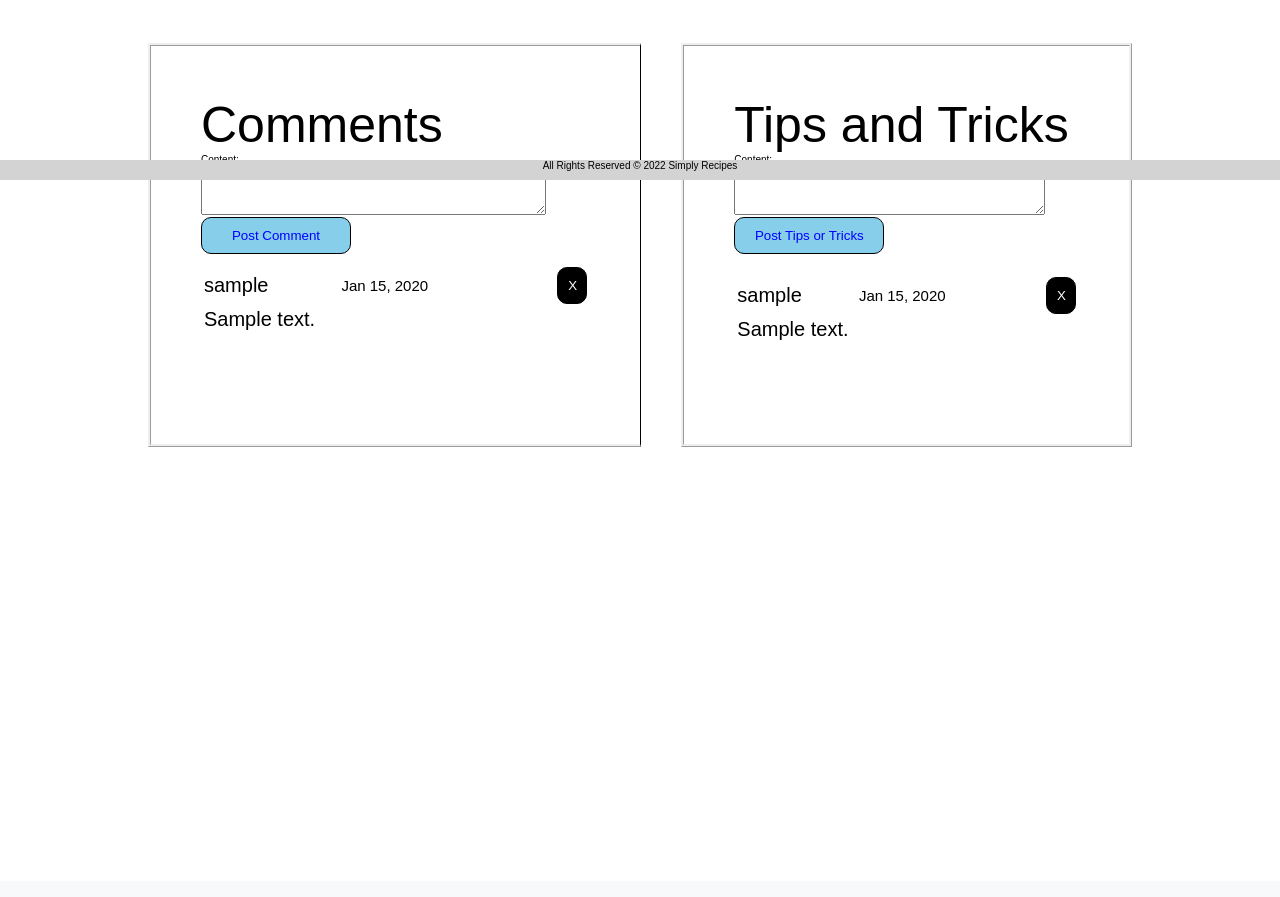
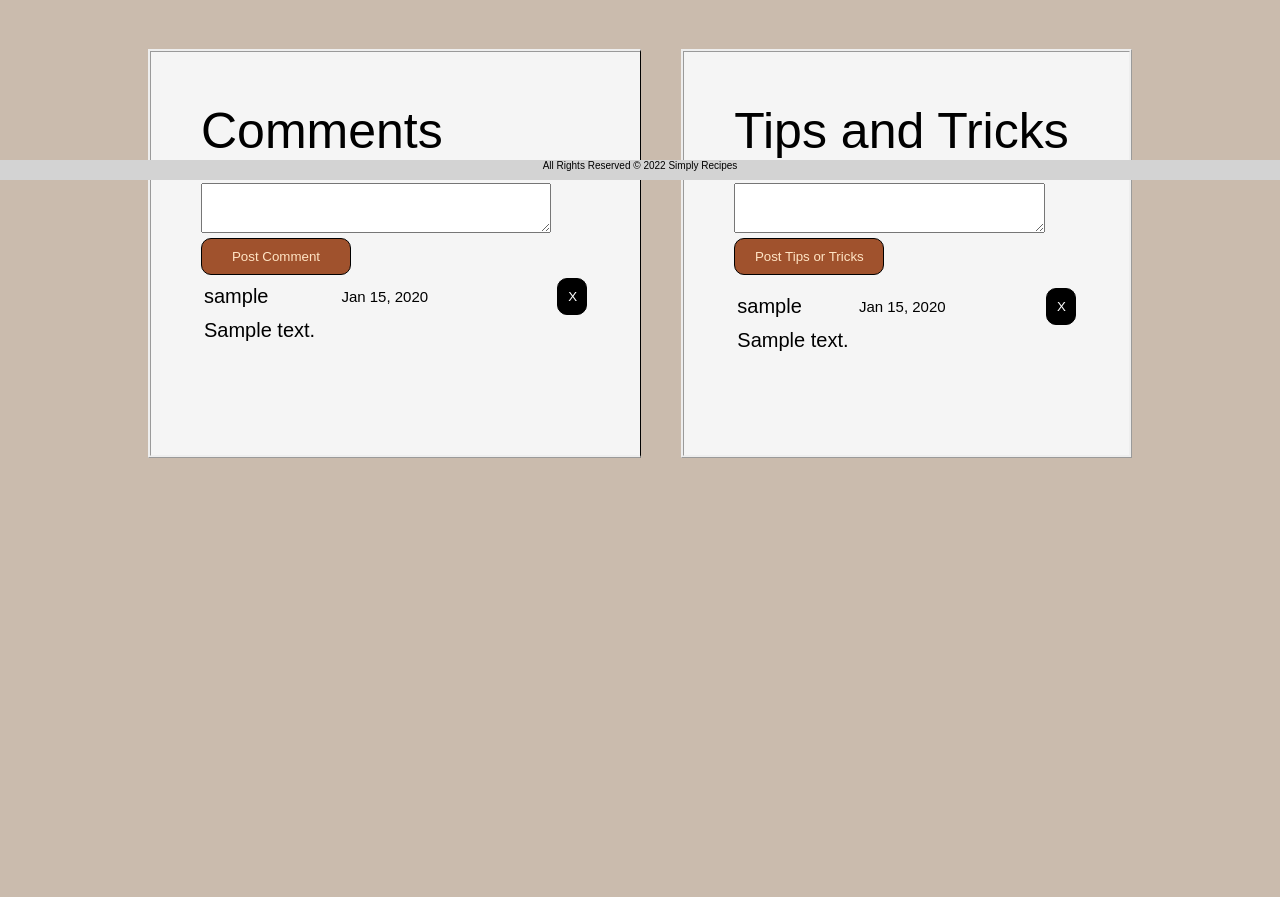
Before and after one commit to becp12/recipeapp, a Django app: page /recipes/1/ in a window 1280 px wide. Shown: the part 620-1517 px from the top of the page. Before the commit the page ends 1067 px from the top, so only its background shows below. Run offline with Django 4.2, Linux system fonts and the light colour scheme; tables that the repository leaves empty hold one stand-in row (values such as "Sample post").

Commit message:
Add final touches - ready to redeploy

```diff
--- a/main_app/models.py
+++ b/main_app/models.py
@@ -30,7 +30,7 @@
     # photo = models.OneToOneField(Photo, on_delete=models.CASCADE, primary_key=True)
 
     def __str__(self):
-        return self.title
+        return f'{self.title} ({self.id})'
 
     def get_absolute_url(self):
         return reverse('home')
--- a/main_app/static/css/style.css
+++ b/main_app/static/css/style.css
@@ -10,10 +10,15 @@
 
 body {
     position: relative;
+    background-color: #cabbad;
+    height: 100%;
 }
 
 header {
-    background-color: lightgray;
+    background-image: url("https://i.imgur.com/Z91hoTY.jpg");
+    background-size: cover;
+    background-repeat: no-repeat;
+    /* background-position: center; */
     display: flex;
     justify-content: flex-end;
     width: 100%;
@@ -44,11 +49,13 @@
     justify-content: center;
     font-size: 2rem;
     padding: 1rem;
-    color: black;
+    color: bisque;
+    font-weight: 900;
 }
 
 nav > ul > li > a:hover, nav > ul > li > a:visited {
-    color: black;
+    color: whitesmoke;
+    font-weight: 900;
 }
 
 h1 {
@@ -74,17 +81,18 @@
 }
 
 .btn {
-    background-color: skyblue;
-    color: blue;
+    background-color: sienna;
+    color: bisque;
     border: .1rem solid black;
     padding: 1rem;
     border-radius: 1rem;
     width: 15rem;
+    text-align: center;
 }
 
 .btn:hover {
-    background-color: lightblue;
-    color: blue;
+    background-color: peru;
+    color: bisque;
 }
 
 input#file-upload-button {
@@ -97,6 +105,22 @@
     color: black;
 }
 
+
+/* --- HOMEPAGE VIEW --- */
+.home {
+    text-align: center;
+}
+
+.homepage-recipe {
+    display: grid;
+    width: 30%;
+    margin: 0 auto;
+}
+
+.home > h2 > a, .home > h2 > a:hover, .home > h2 > a:visited {
+    color: sienna;
+}
+
 /* --- INDEX / MY INDEX VIEW --- */
 .all-recipes {
     display: grid;
@@ -104,6 +128,8 @@
     grid-template-rows: auto;
     margin: 0 3rem;
 }
+
+
 
 .recipe-card {
     position: relative;
@@ -205,16 +231,11 @@
     font-size: 1.5rem;
     border: 1px dotted black;
     padding: 1rem;
+    background-color: whitesmoke;
 }
 
 .heading, .contentheader {
     margin: 1rem;
-}
-
-.ingredients {
-    display: flex;
-    justify-content: flex-end;
-
 }
 
 .add-photo, .edit-delete {
@@ -235,6 +256,13 @@
     align-items: baseline;
     justify-content: center;
     margin-bottom: 1rem;
+}
+
+form.tiptrick-form{
+    margin: 0 auto;
+    text-align: left;
+    width: 100%;
+    font-size: 2rem;
 }
 
 .post-tiptrick {
@@ -271,6 +299,7 @@
     padding: 5rem 5rem 10rem 5rem;
     border-style: ridge;
     margin: 3rem 2rem 0;
+    background-color: whitesmoke;
 }
 
 .all-comment {
@@ -346,3 +375,18 @@
 .confirm-delete > form, .confirm-delete > h2, .confirm-delete > h1 {
     margin: 0 auto;
 }
+
+form {
+    margin: 0 auto;
+    text-align: left;
+    width: 35%;
+    font-size: 2rem;
+}
+/*
+form > ul {
+    list-style: none;
+} */
+
+/* form > input {
+    height: 2.5rem;
+} */
--- a/main_app/templates/about.html
+++ /dev/null
@@ -1,6 +0,0 @@
-{% extends 'base.html' %}
-{% block content %}
-
-<h1>About</h1>
-
-{% endblock %}
--- a/main_app/templates/base.html
+++ b/main_app/templates/base.html
@@ -7,6 +7,7 @@
     <meta http-equiv="X-UA-Compatible" content="IE=edge">
     <meta name="viewport" content="width=device-width, initial-scale=1.0">
     <link rel="stylesheet" href="{% static 'css/style.css' %}">
+    <link rel="shortcut icon" type="image" href="https://i.imgur.com/McOVznj.png" />
     <title>Simply Recipes</title>
 </head>
 <body>
@@ -15,7 +16,6 @@
         <nav>
             <ul>
                 <li><a href="{% url 'home' %}">Home</a></li> <!--SHOWS SINGLE RANDOM RECIPE AND ENCOURAGES SIGN UP-->
-                <li><a href="{% url 'about' %}">About</a></li>
                 {% if user.is_authenticated %}
                     <li><a href="{% url 'index' %}">View All Recipes</a></li> <!--GOES HERE ONCE THEY LOG IN-->
                     <li><a href="{% url 'myindex' %}">My Recipes</a></li>
--- a/main_app/templates/main_app/comment_confirm_delete.html
+++ b/main_app/templates/main_app/comment_confirm_delete.html
@@ -12,7 +12,7 @@
   <form action="" method="POST">
     {% csrf_token %}
     <input type="submit" value="Yes - Delete!" class="btn">
-    <a href="{% url 'detail' object.id %}"><button class="btn">Cancel</button></a>
+    <a href="{% url 'detail' object.recipe.id %}">Cancel</a>
   </form>
 
 </div>
--- a/main_app/templates/main_app/recipe_confirm_delete.html
+++ b/main_app/templates/main_app/recipe_confirm_delete.html
@@ -11,7 +11,7 @@
   <form action="" method="POST">
     {% csrf_token %}
     <input type="submit" value="Yes - Delete!" class="btn">
-    <a href="{% url 'detail' recipe.id %}"><button class="btn">Cancel</button></a>
+    <a href="{% url 'detail' recipe.id %}">Cancel</a>
   </form>
 
 </div>
--- a/main_app/templates/main_app/tiptrick_confirm_delete.html
+++ b/main_app/templates/main_app/tiptrick_confirm_delete.html
@@ -12,7 +12,7 @@
   <form action="" method="POST">
     {% csrf_token %}
     <input type="submit" value="Yes - Delete!" class="btn">
-    <a href="{% url 'detail' object.id %}"><button class="btn">Cancel</button></a>
+    <a href="{% url 'detail' object.recipe.id %}">Cancel</a>
   </form>
 
 </div>
--- a/main_app/templates/recipes/detail.html
+++ b/main_app/templates/recipes/detail.html
@@ -46,7 +46,7 @@
 
     <div class="all-comment">
         <div class="add-comment">
-            <form action="{% url 'add_comment' recipe.id %}" method="POST" class="add-tiptrick">
+            <form action="{% url 'add_comment' recipe.id %}" method="POST" class="tiptrick-form">
                 {% csrf_token %}
                 <p class="table-headers">Comments</p>
                 {{ comment_form.as_p }}
@@ -72,7 +72,7 @@
 
     <div class="all-tiptrick">
         <div class="add-tiptrick">
-            <form action="{% url 'add_tiptrick' recipe.id %}" method="POST" class="add-tiptrick">
+            <form action="{% url 'add_tiptrick' recipe.id %}" method="POST" class="tiptrick-form">
                 {% csrf_token %}
                 <p class="table-headers">Tips and Tricks</p>
                 {{ comment_form.as_p }}
--- a/main_app/urls.py
+++ b/main_app/urls.py
@@ -3,7 +3,6 @@
 
 urlpatterns = [
     path('', views.home, name='home'),
-    path('about/', views.about, name='about'),
     path('accounts/signup/', views.signup, name='signup'),
     path('recipes/', views.recipes_index, name='index'),
     path('recipes/my/', views.recipes_myindex, name='myindex'),
--- a/main_app/views.py
+++ b/main_app/views.py
@@ -21,10 +21,6 @@
   randomId = choice(recipeIds)
   recipe = Recipe.objects.get(id=randomId)
   return render(request, 'home.html', { 'recipe': recipe })
-
-
-def about(request):
-  return render(request, 'about.html')
 
 
 @login_required
@@ -90,7 +86,8 @@
 class RecipeCreate(CreateView, LoginRequiredMixin):
   model = Recipe
   fields = ['title', 'servings', 'preptime', 'cookingtime', 'category', 'ingredients', 'method']
-  success_url = '/recipes/my/'
+  def get_success_url(self):
+    return f"/recipes/{self.object.id}"
 
   def form_valid(self, form):
     form.instance.chef = self.request.user
@@ -100,7 +97,8 @@
 class RecipeUpdate(UpdateView, LoginRequiredMixin):
   model = Recipe
   fields = ['title', 'servings', 'preptime', 'cookingtime', 'category', 'ingredients', 'method']
-  success_url = '/recipes/my/'
+  def get_success_url(self):
+    return f"/recipes/{self.object.id}"
 
 
 class RecipeDelete(DeleteView, LoginRequiredMixin):
@@ -110,12 +108,14 @@
 
 class CommentDelete(DeleteView, LoginRequiredMixin):
   model = Comment
-  success_url = f'/recipes/{{recipe_id}}/'
+  def get_success_url(self):
+    return f"/recipes/{self.object.recipe.id}"
 
 
 class TipTrickDelete(DeleteView, LoginRequiredMixin):
   model = TipTrick
-  success_url = f'/recipes/{{recipe_id}}/'
+  def get_success_url(self):
+    return f"/recipes/{self.object.recipe.id}"
 
 
 def random(self):
```
Also changed, not shown: main_app/templates/home.html (+23 -13 lines), README.md (added), main_app/static/images/banner.jpg (added).
